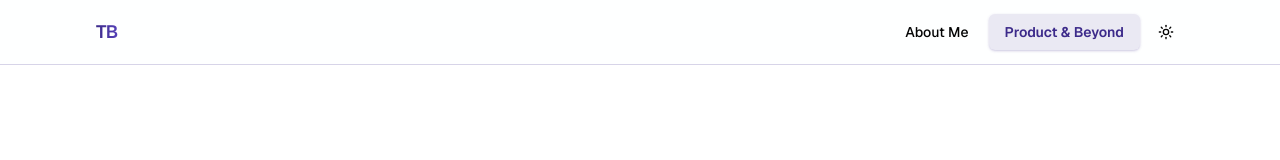
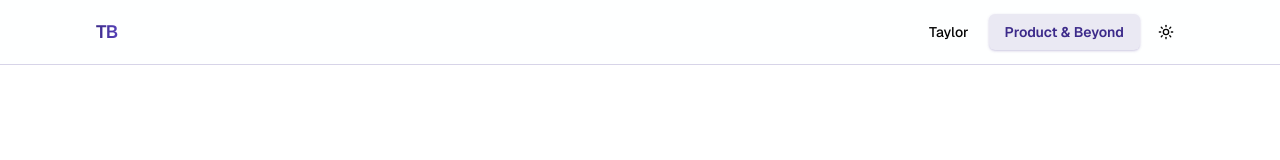
Before and after one commit to taylorbush35/tb-pm-portfolio, a Next.js app: page /work in a window 1280 px wide. Shown: the top 160 px of the page. Built offline with nearby package versions, Linux system fonts and the light colour scheme.

Commit message:
Nav button updates

```diff
--- a/components/navigation.tsx
+++ b/components/navigation.tsx
@@ -6,7 +6,7 @@ import { cn } from "@/lib/utils"
 import { ThemeToggle } from "./theme-toggle"
 
 const navItems = [
-  { href: "/about", label: "About Me" },
+  { href: "/about", label: "Taylor" },
   { href: "/work", label: "Product & Beyond" },
 ]
 
```
